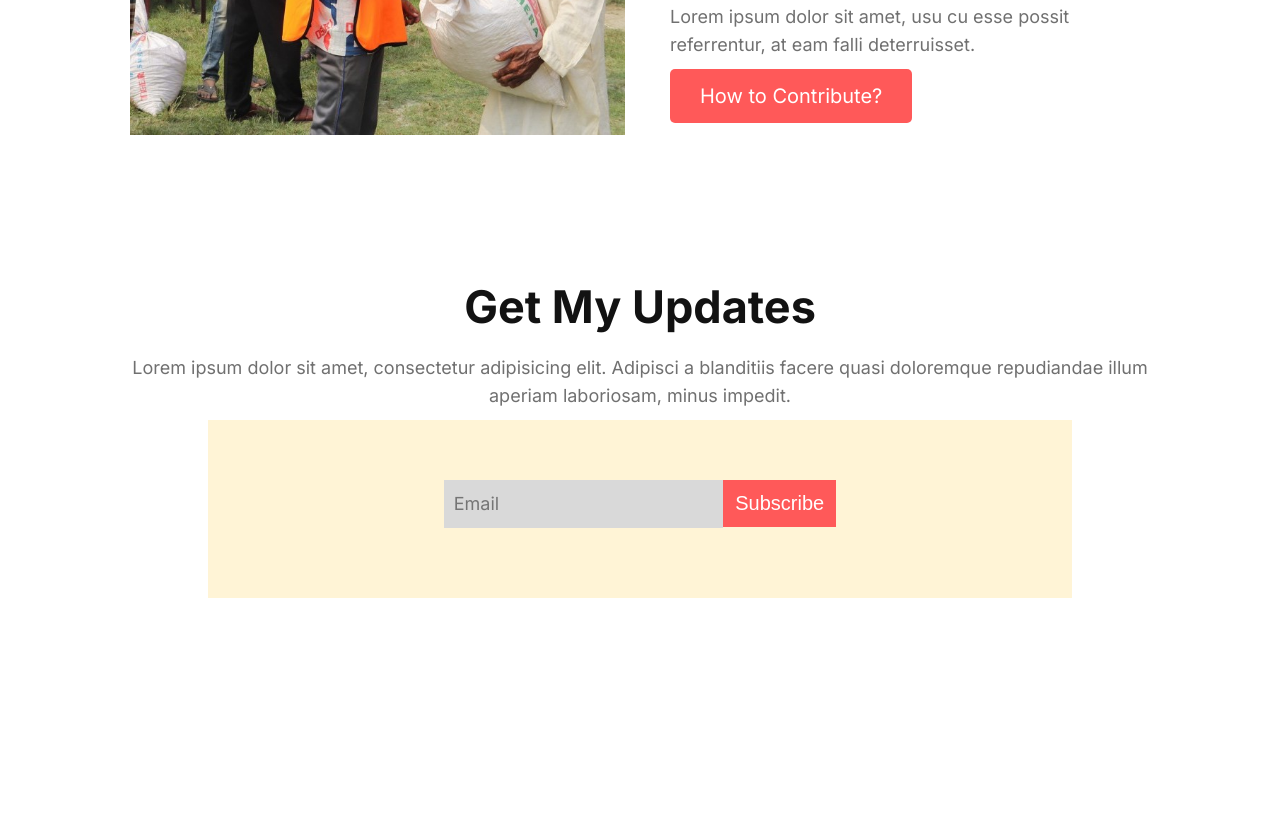
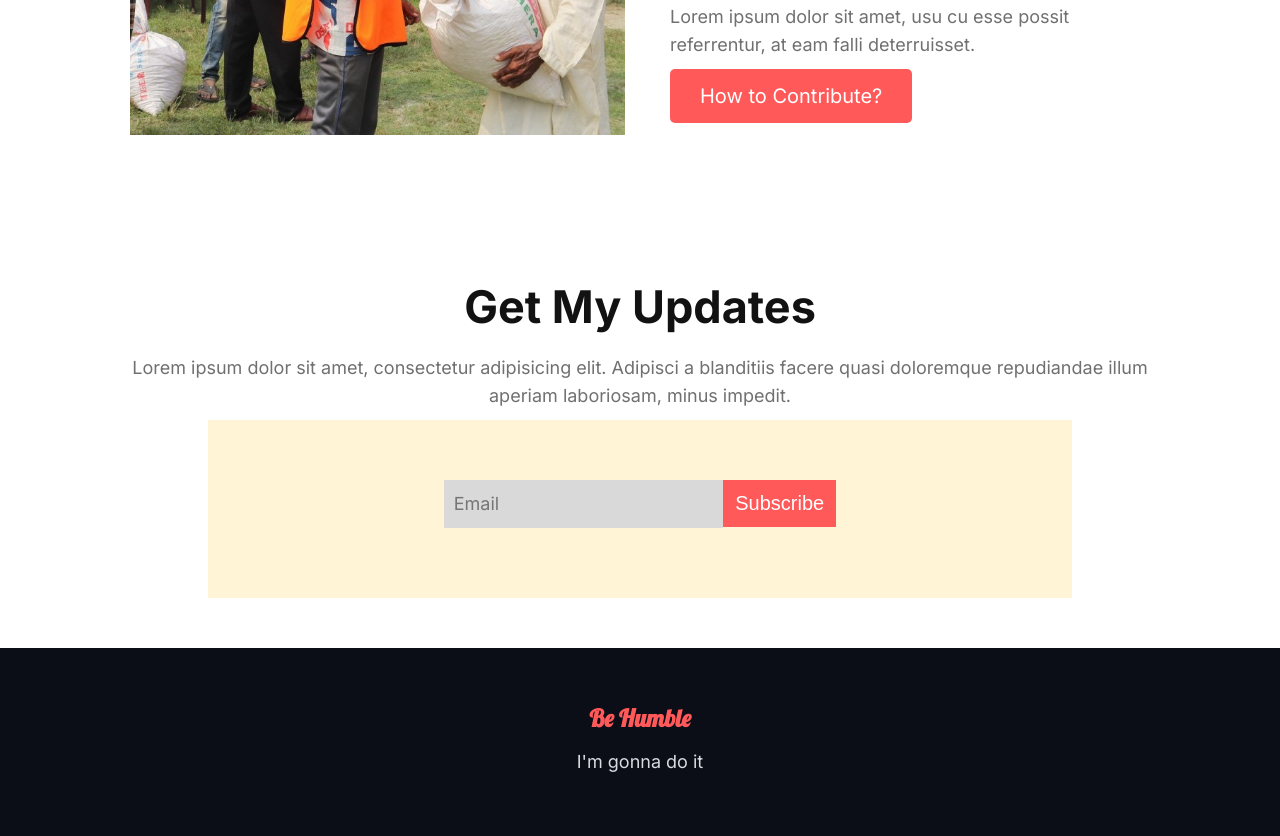
Before and after one commit to fakhrulTax/donate-today, a plain HTML site: page index.html in a window 1280 px wide. Shown: the part 2477-3313 px from the top of the page. Before the commit the page ends 3125 px from the top, so only its background shows below. Drawn offline with Linux system fonts and the light colour scheme.

Commit message:
Footer Added

```diff
--- a/css/style.css
+++ b/css/style.css
@@ -157,3 +157,14 @@ header p{
     padding: 12px;
     border-radius: 0;
 }
+/** Footer **/
+footer{
+    background-color: #0B0D17;
+}
+footer h3{
+    color: #FF5959;
+    font-family: 'Lobster', cursive;
+}
+footer p{
+    color: #D9DBE1;
+}
--- a/index.html
+++ b/index.html
@@ -8,6 +8,7 @@
     <link rel="preconnect" href="https://fonts.googleapis.com">
     <link rel="preconnect" href="https://fonts.gstatic.com" crossorigin>
     <link href="https://fonts.googleapis.com/css2?family=Inter:wght@400;700;900&display=swap" rel="stylesheet">
+    <link href="https://fonts.googleapis.com/css2?family=Lobster&display=swap" rel="stylesheet">
     <link rel="stylesheet" href="css/style.css">
 </head>
 <body>
@@ -109,5 +110,14 @@
         </div>
     </section>
 <!--End Subscription ---->
+
+<!--Start Footer ---->
+    <footer class="flex-container">
+        <div class="wrapper text-center">
+            <h3>Be Humble</h3>
+            <p>I'm gonna do it</p>
+        </div>
+    </footer>
+<!--End Footer ---->
 </body>
 </html>
```
